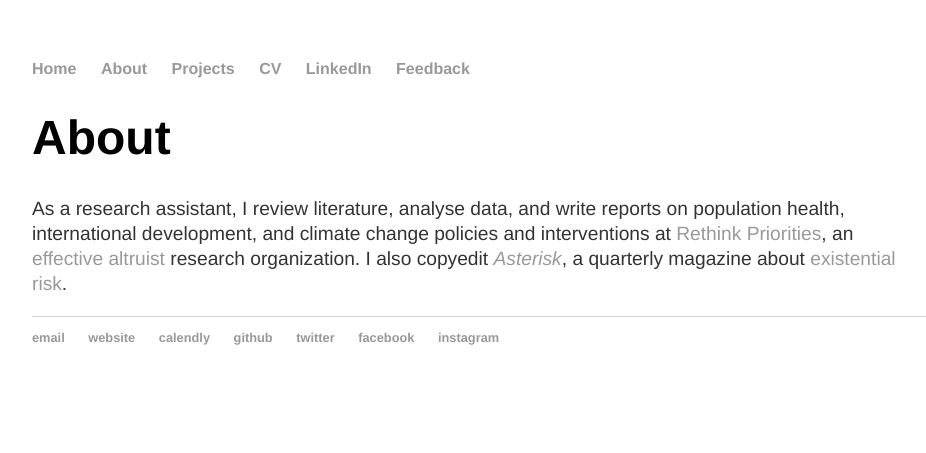
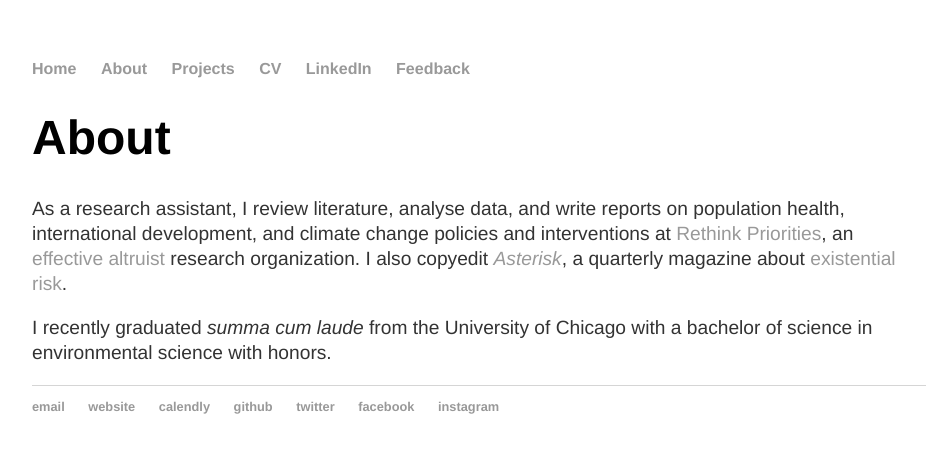
Before and after one commit to y-james-hu/y-james-hu.github.io, a Jekyll site: the page built from about/index.html, in a window 1280 px wide. Shown: the top 453 px of the page, without its empty margins (160-1086 px from the left). Built offline with Jekyll 4.4.1, drawn with Linux system fonts in a browser that asks for light colours.

Commit message:
Update index.html

```diff
--- a/about/index.html
+++ b/about/index.html
@@ -4,4 +4,5 @@
 ---
   <h1>{{ page.title }}</h1>
     <p>As a research assistant, I review literature, analyse data, and write reports on population health, international development, and climate change policies and interventions at <a href = "https://rethinkpriorities.org/">Rethink Priorities</a>, an <a href = "https://effectivealtruism.org">effective altruist</a> research organization. I also copyedit <a href = "http://asteriskmag.com/"><em>Asterisk</em></a>, a quarterly magazine about <a href = "https://theprecipice.com/">existential risk</a>.</p>
+    <p>I recently graduated <em>summa cum laude</em> from the University of Chicago with a bachelor of science in environmental science with honors.</p>
     <p></p>
```
